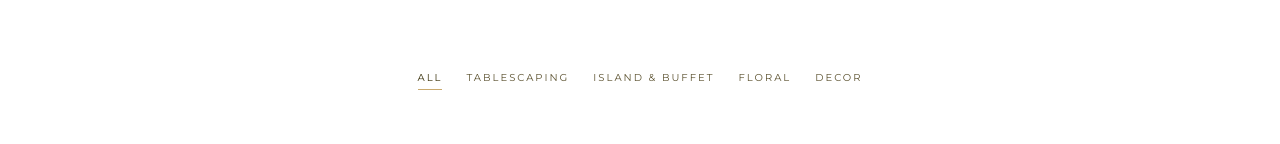
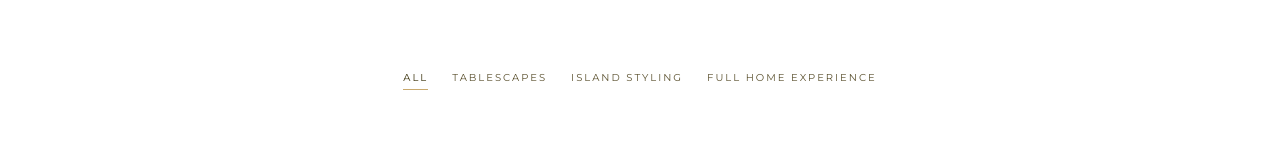
Before and after one commit to eduarduino/fork-and-flower-designs, a Next.js app: page /gallery in a window 1280 px wide. Shown: the part 503-647 px from the top of the page. Built offline with nearby package versions, Linux system fonts and the light colour scheme.

Commit message:
Update gallery categories to match client's service types

```diff
--- a/src/data/gallery.ts
+++ b/src/data/gallery.ts
@@ -1,9 +1,8 @@
 export type GalleryCategory =
   | "all"
-  | "tablescaping"
-  | "island-buffet"
-  | "floral"
-  | "decor";
+  | "tablescapes"
+  | "island-styling"
+  | "full-home";
 
 export interface GalleryImage {
   id: string;
@@ -15,10 +14,9 @@ export interface GalleryImage {
 
 export const galleryCategories: { value: GalleryCategory; label: string }[] = [
   { value: "all", label: "All" },
-  { value: "tablescaping", label: "Tablescaping" },
-  { value: "island-buffet", label: "Island & Buffet" },
-  { value: "floral", label: "Floral" },
-  { value: "decor", label: "Decor" },
+  { value: "tablescapes", label: "Tablescapes" },
+  { value: "island-styling", label: "Island Styling" },
+  { value: "full-home", label: "Full Home Experience" },
 ];
 
 // Placeholder gallery images — replace with real portfolio photos
@@ -27,84 +25,84 @@ export const galleryImages: GalleryImage[] = [
     id: "1",
     src: "/images/gallery/table-1.jpg",
     alt: "Elegant dinner table with layered textures and candlelight",
-    category: "tablescaping",
+    category: "tablescapes",
     aspect: "landscape",
   },
   {
     id: "2",
     src: "/images/gallery/table-2.jpg",
     alt: "Intimate tablescape with floral centerpiece",
-    category: "tablescaping",
+    category: "tablescapes",
     aspect: "portrait",
   },
   {
     id: "3",
     src: "/images/gallery/island-1.jpg",
     alt: "Kitchen island styled with charcuterie and florals",
-    category: "island-buffet",
+    category: "island-styling",
     aspect: "landscape",
   },
   {
     id: "4",
     src: "/images/gallery/floral-1.jpg",
     alt: "Custom floral arrangement in neutral tones",
-    category: "floral",
+    category: "tablescapes",
     aspect: "square",
   },
   {
     id: "5",
     src: "/images/gallery/floral-2.jpg",
     alt: "Romantic blush and white floral centerpiece",
-    category: "floral",
+    category: "tablescapes",
     aspect: "portrait",
   },
   {
     id: "6",
     src: "/images/gallery/decor-1.jpg",
     alt: "Curated decor pieces with candles and linens",
-    category: "decor",
+    category: "full-home",
     aspect: "landscape",
   },
   {
     id: "7",
     src: "/images/gallery/table-3.jpg",
     alt: "Outdoor garden dinner tablescape",
-    category: "tablescaping",
+    category: "tablescapes",
     aspect: "landscape",
   },
   {
     id: "8",
     src: "/images/gallery/island-2.jpg",
     alt: "Buffet display with elevated serving pieces",
-    category: "island-buffet",
+    category: "island-styling",
     aspect: "square",
   },
   {
     id: "9",
     src: "/images/gallery/decor-2.jpg",
     alt: "Styled vignette with vintage props",
-    category: "decor",
+    category: "full-home",
     aspect: "portrait",
   },
   {
     id: "10",
     src: "/images/gallery/floral-3.jpg",
     alt: "Seasonal autumn floral arrangement",
-    category: "floral",
+    category: "tablescapes",
     aspect: "landscape",
   },
   {
     id: "11",
     src: "/images/gallery/table-4.jpg",
     alt: "Minimalist modern tablescape",
-    category: "tablescaping",
+    category: "tablescapes",
     aspect: "square",
   },
   {
     id: "12",
     src: "/images/gallery/decor-3.jpg",
     alt: "Luxe candle and linen styling details",
-    category: "decor",
+    category: "full-home",
     aspect: "landscape",
   },
 ];
```
